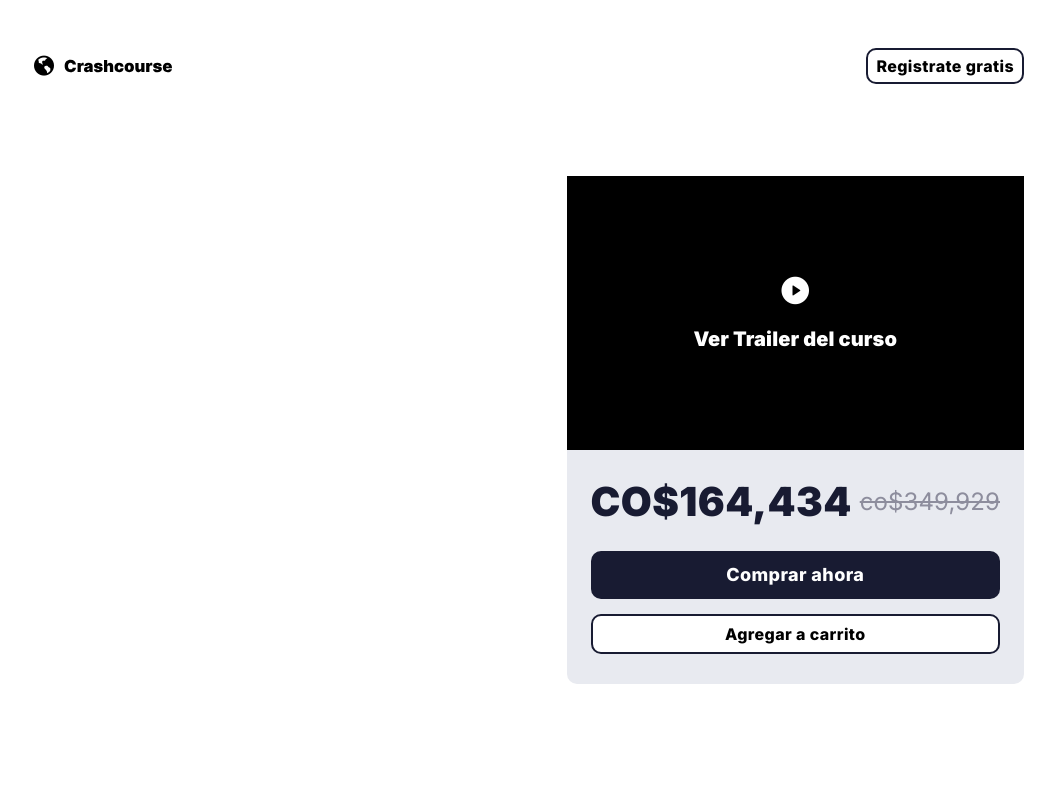
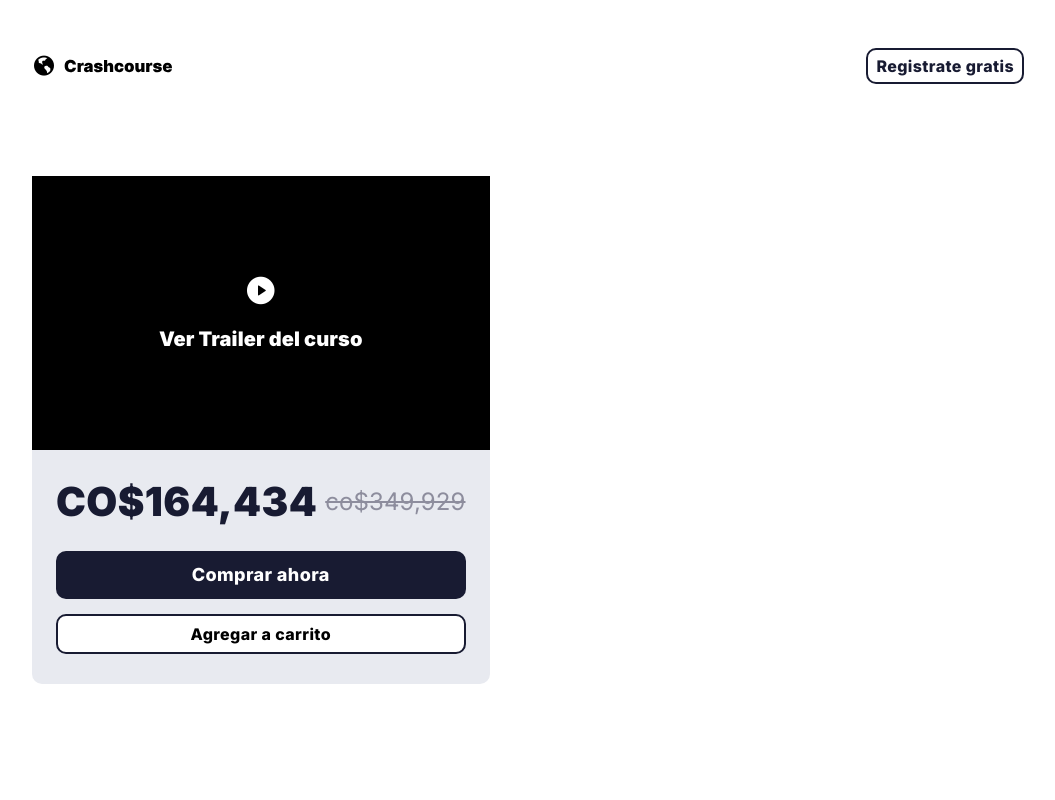
Before and after one commit to kedeinroga/crashcourse-front, a React (Create React App) app: page / in a window 1280 px wide. Shown: the top 800 px of the page, without its empty margins (112-1167 px from the left). Built offline with nearby package versions, Linux system fonts and the light colour scheme.

Commit message:
registration button was changed by an ancor

```diff
--- a/src/components/UI/Buttons/ButtonRegister.css
+++ b/src/components/UI/Buttons/ButtonRegister.css
@@ -12,4 +12,6 @@
   line-height: 16px;
   letter-spacing: 0.4px;
   text-align: center;
+  text-decoration: none;
+  color: var(--color-black);
 }
--- a/src/components/UI/Buttons/ButtonRegister.tsx
+++ b/src/components/UI/Buttons/ButtonRegister.tsx
@@ -1,7 +1,12 @@
 import "./ButtonRegister.css";
 
 function ButtonRegister() {
-  return <button className="button__register"> Registrate gratis</button>;
+  return (
+    <a href="#register" className="button__register">
+      {" "}
+      Registrate gratis
+    </a>
+  );
 }
 
 export default ButtonRegister;
--- a/src/pages/CursoDetail.css
+++ b/src/pages/CursoDetail.css
@@ -6,7 +6,7 @@
   .course-info__content {
     display: flex;
     flex-direction: row-reverse;
-    justify-content: flex-start;
+    justify-content: flex-end;
     flex-wrap: wrap;
     gap: 128px;
     margin-top: 68px;
```
